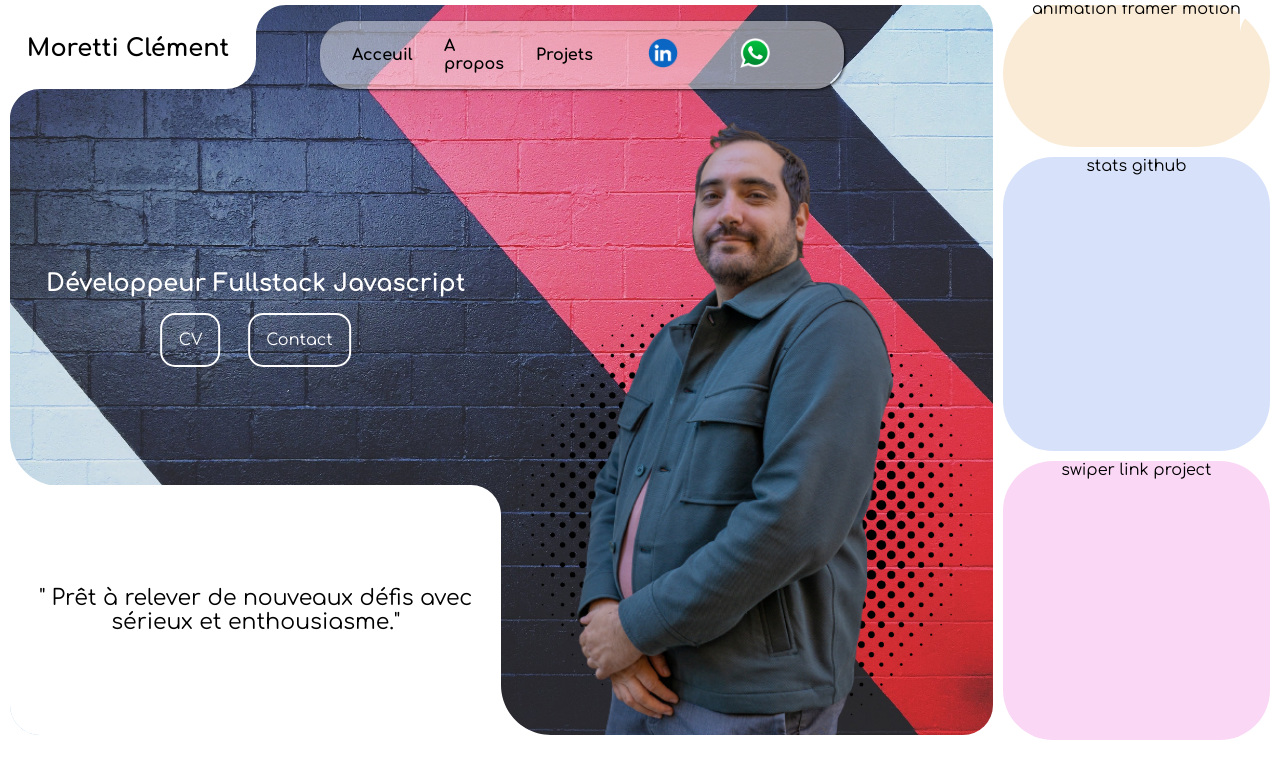
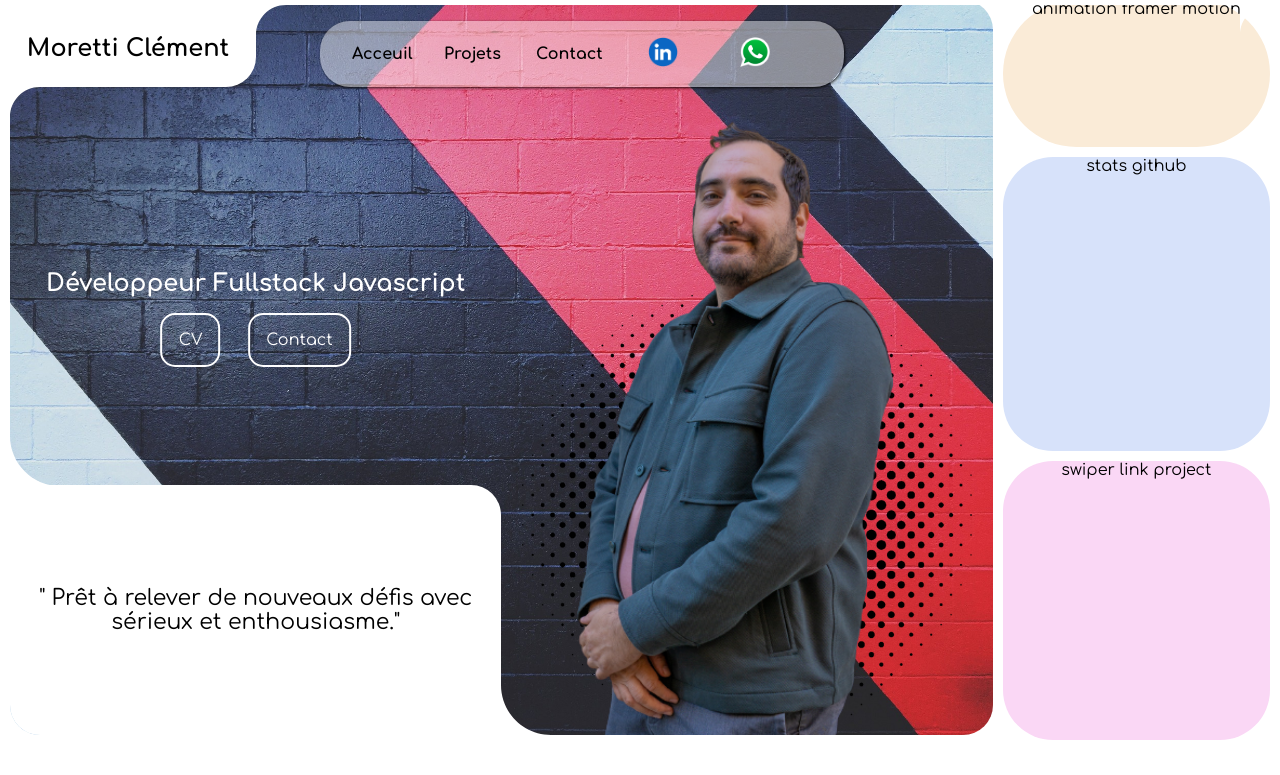
Before and after one commit to daddykoala/myPortfolio-nextJS, a Next.js app in the folder portfolio-next/: page / in a window 1280 px wide. Shown: the top 775 px of the page. Built offline with nearby package versions, Linux system fonts and the light colour scheme.

Commit message:
modif data navbar

```diff
--- a/portfolio-next/data/dataNavBar.js
+++ b/portfolio-next/data/dataNavBar.js
@@ -2,13 +2,6 @@ const navbarData = [
   {
     label: "Acceuil",
     href: "/#home",
-    type: "link",
-    src: "",
-    source: "",
-  },
-  {
-    label: "A propos",
-    href: "/",
     type: "link",
     src: "",
     source: "",
@@ -20,6 +13,14 @@ const navbarData = [
     src: "",
     source: "",
   },
+  {
+    label: "Contact",
+    href: "/#contact",
+    type: "link",
+    src: "",
+    source: "",
+  },
+
   {
     label: "linkedin",
     href: "https://www.linkedin.com/in/clement-moretti-39ab59220/",
```
